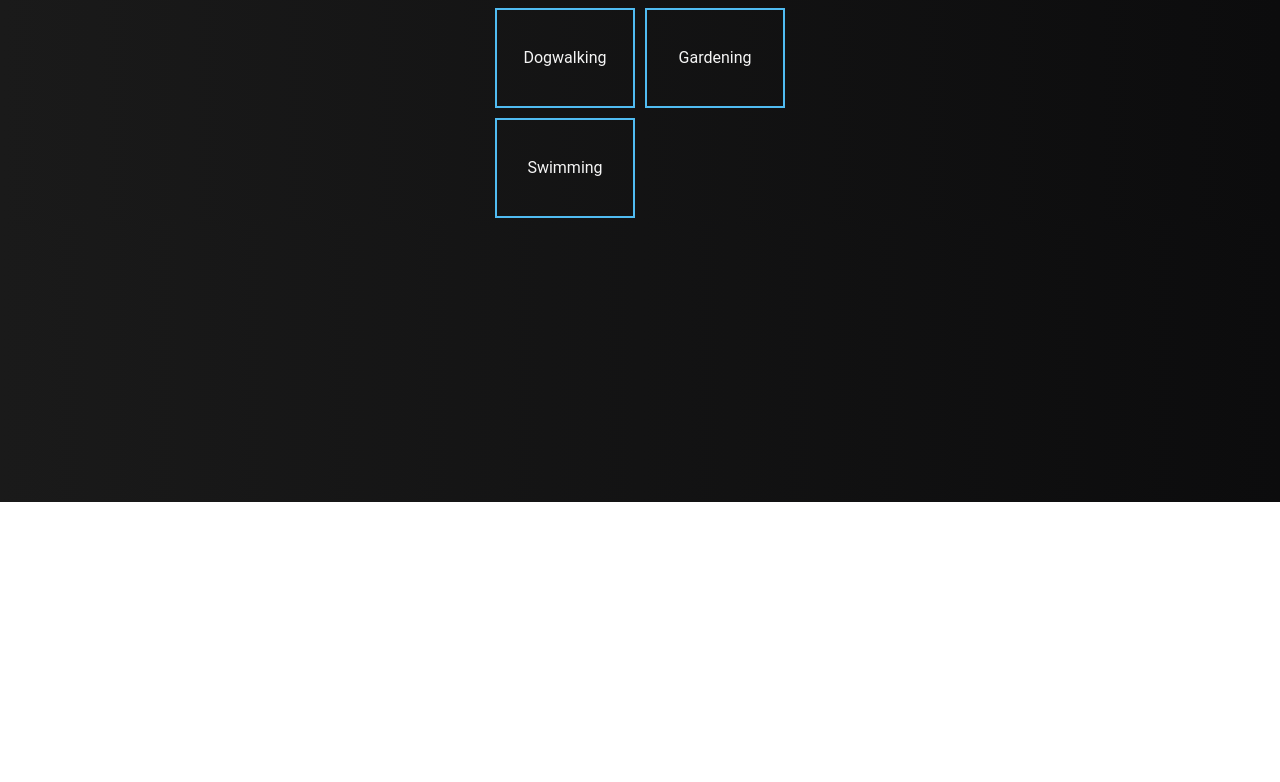
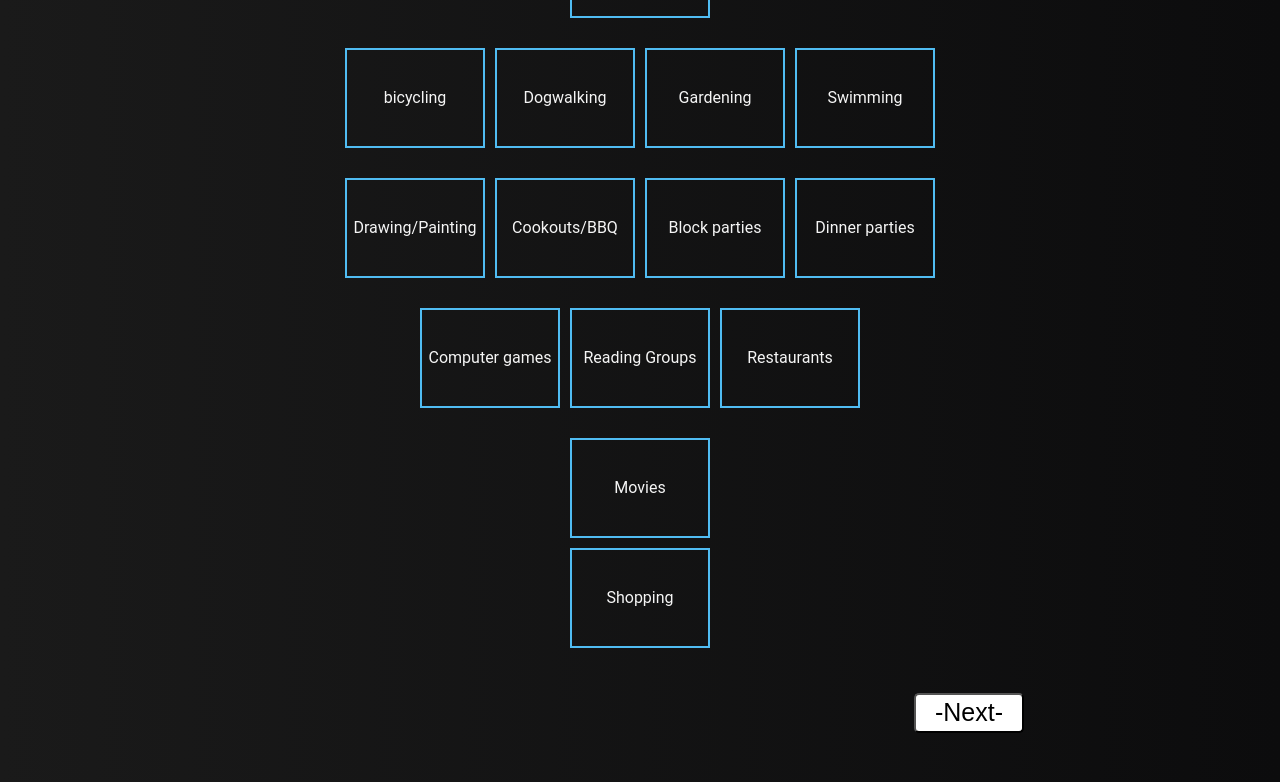
Before and after one commit to King-smasher26/persist-ventures-internship, a React (Create React App) app: page / in a window 1280 px wide. Shown: the part 298-1080 px from the top of the page. Before the commit the page ends 800 px from the top, so only its background shows below. Built offline with nearby package versions, Linux system fonts and the light colour scheme.

Commit message:
more changes in customcheckbox.js

```diff
--- a/src/App.css
+++ b/src/App.css
@@ -3,6 +3,7 @@ body {
   color: #f5f5f5;
   background-image: linear-gradient(-90deg , #0c0c0d, #1a1a1a);
   font-family: 'Roboto';
+  height: 200vh;
 
 }
 
@@ -10,6 +11,9 @@ body {
   max-width: 300px;
   margin: 0 auto;
   -webkit-tap-highlight-color: transparent;
+  display: flex;
+  flex-direction: column;
+  align-items: center;
 
 }
 
@@ -106,15 +110,61 @@ input[type=checkbox]:checked ~ div {
   align-items: center;
   /* display: none; */
 }
-.walking-options{
-  border:2px solid white;
+.walking-options,.running-options,.movies-options,.shopping-options{
+  /* border:2px solid white; */
   width: 60vw;
   display: flex;
+  flex-direction: column;
   justify-content: center ;
   display: none;
-
+  margin-bottom: 20px;
 }
-/* .walking-options{
-
-  display:flex;
+.walking-options-inside,.running-options-inside,.movies-options-inside,.shopping-options-inside{
+  display: flex;
+  justify-content: center;
+}
+.options-text{
+  font-size: 20px;
+  margin-top: 5px;
+  margin-bottom: 5px;
+}
+/* .first-section{
+  display: flex;
+  border: 2px solid white;
+  width: 80vw;
+  justify-content: space-between  ;
 } */
+.second-section,.third-section,.forth-section{
+  display: flex;
+  /* border: 2px solid white; */
+  width: 80vw;
+  justify-content: center  ;
+  margin-top: 20px;
+}
+.first-section,.fifth-section{
+  /* border: 2px solid white; */
+  display: flex;
+  flex-direction: column;
+  margin-top: 20px;
+}
+.btn-space{
+  /* border: 2px solid white; */
+  /* display: flex; */
+  float: right;
+  margin-right: 20vw;
+  margin-top: 5vh;
+}
+.next-page-button{
+  font-size: 25px;
+  width: 110px;
+  color: black;
+  background-color: white;
+  height: 40px;
+  border-radius: 5px;
+  /* border: none; */
+}
+.next-page-button:hover{
+  border: 2px solid rgb(25, 18, 168);
+  background-color: black;
+  color: white;
+}
--- a/src/App.js
+++ b/src/App.js
@@ -4,7 +4,7 @@ import Customcheckbox from './Components.js/Customcheckbox';
 function App() {
   return (
     <div className="App">
-      <h1>yo</h1>
+      <h1>Neighborgood Interest Form</h1>
       <Customcheckbox/>
     </div>
   );
--- a/src/Components.js/Customcheckbox.js
+++ b/src/Components.js/Customcheckbox.js
@@ -1,25 +1,26 @@
 import React from 'react'
 import "../App.css"
 export default function Customcheckbox() {
-  function clicked(e){
-    const newentry=[e.target.name,e.target.checked]
+  function clicked(e) {
+    const newentry = [e.target.name, e.target.checked]
     console.log(newentry)
     // props.clicked(newentry);
     console.log(newentry)
-    if(e.target.checked==true){
-      console.log("now");
-      const mystyle = {
-        backgroundColor: "DodgerBlue",
-      };
-      console.log(
+    if (e.target.name == "walking")
+      e.target.checked ? document.querySelector(".walking-options").style.display = "flex" : document.querySelector(".walking-options").style.display = "none";
+    if (e.target.name == "running")
+      e.target.checked ? document.querySelector(".running-options").style.display = "flex" : document.querySelector(".running-options").style.display = "none";
+    if (e.target.name == "movies")
+      e.target.checked ? document.querySelector(".movies-options").style.display = "flex" : document.querySelector(".movies-options").style.display = "none";
+    if (e.target.name == "shopping")
+      e.target.checked ? document.querySelector(".shopping-options").style.display = "flex" : document.querySelector(".shopping-options").style.display = "none";
+  }
 
-        document.querySelector(".walking-options").style.display="flex"
-        )
-    }
-}
   return (
     <div>
       <section className="app">
+        <div className='first-section'>
+
         <div className='expand-checkbox'>
 
           <i className="fa fa-rocket"></i>
@@ -32,24 +33,27 @@ export default function Customcheckbox() {
             </div>
           </article>
           <div className='walking-options'>
-  <article className="feature3">
-    <input onClick={clicked} type="checkbox" id="feature3" name='walking_slow'/>
+            <div className='options-text'>Choose Walking speed</div>
+            <div className='walking-options-inside'>
+
+            <article className="feature1">
+              <input onClick={clicked} type="checkbox" id="feature3" name='walking_slow' />
               <div>
                 <span>
                   Slow
                 </span>
               </div>
             </article>
-  <article className="feature3">
-    <input onClick={clicked} type="checkbox" id="feature3" name='walking_medium'/>
+            <article className="feature1">
+              <input onClick={clicked} type="checkbox" id="feature3" name='walking_Moderate' />
               <div>
                 <span>
-        Medium
+                  Moderate
                 </span>
               </div>
             </article>
-  <article className="feature3">
-    <input onClick={clicked} type="checkbox" id="feature3" name='walking_fast'/>
+            <article className="feature1">
+              <input onClick={clicked} type="checkbox" id="feature3" name='walking_fast' />
               <div>
                 <span>
                   Fast
@@ -58,6 +62,19 @@ export default function Customcheckbox() {
             </article>
             </div>
           </div>
+        </div>
+        {/* <article className="feature2">
+          <input onClick={clicked} type="checkbox" id="feature2" name='running' />
+          <div>
+          <span>
+          Running
+          </span>
+          </div>
+        </article> */}
+
+<div className='expand-checkbox'>
+
+<i className="fa fa-rocket"></i>
 <article className="feature2">
   <input onClick={clicked} type="checkbox" id="feature2" name='running' />
   <div>
@@ -66,9 +83,43 @@ export default function Customcheckbox() {
     </span>
   </div>
 </article>
+<div className='running-options'>
+  <div className='options-text'>Choose Running speed</div>
+  <div className='running-options-inside'>
+
+  <article className="feature2">
+    <input onClick={clicked} type="checkbox" id="feature3" name='running_slow' />
+    <div>
+      <span>
+        Slow
+      </span>
+    </div>
+  </article>
+  <article className="feature2">
+    <input onClick={clicked} type="checkbox" id="feature2" name='runnning_Moderate' />
+    <div>
+      <span>
+        Moderate
+      </span>
+    </div>
+  </article>
+  <article className="feature2">
+    <input onClick={clicked} type="checkbox" id="feature2" name='running_fast' />
+    <div>
+      <span>
+        Fast
+      </span>
+    </div>
+  </article>
+  </div>
+</div>
+</div>
+
+          </div>
+       <div className='second-section'>
 
         <article className="feature3">
-    <input onClick={clicked} type="checkbox" id="feature3" name='bicycling'/>
+          <input onClick={clicked} type="checkbox" id="feature3" name='bicycling' />
           <div>
             <span>
               bicycling
@@ -84,26 +135,224 @@ export default function Customcheckbox() {
             </span>
           </div>
         </article>
-  <article className="feature4">
-    <input onClick={clicked} type="checkbox" id="feature4" name='dogwalking' />
+        <article className="feature5">
+          <input onClick={clicked} type="checkbox" id="feature5" name='dogwalking' />
           <div>
             <span>
               Gardening
             </span>
           </div>
         </article>
-  <article className="feature4">
-    <input onClick={clicked} type="checkbox" id="feature4" name='dogwalking' />
+        <article className="feature6">
+          <input onClick={clicked} type="checkbox" id="feature6" name='dogwalking' />
           <div>
             <span>
               Swimming
             </span>
           </div>
         </article>
+       </div>
+
+       <div className='third-section'>
+
+        <article className="feature7">
+          <input onClick={clicked} type="checkbox" id="feature7" name='dogwalking' />
+          <div>
+            <span>
+              Drawing/Painting
+            </span>
+          </div>
+        </article>
+        <article className="feature8">
+          <input onClick={clicked} type="checkbox" id="feature8" name='dogwalking' />
+          <div>
+            <span>
+              Cookouts/BBQ
+            </span>
+          </div>
+        </article>
+        <article className="feature9">
+          <input onClick={clicked} type="checkbox" id="feature9" name='dogwalking' />
+          <div>
+            <span>
+              Block parties
+            </span>
+          </div>
+        </article>
+        <article className="feature10">
+          <input onClick={clicked} type="checkbox" id="feature10" name='dogwalking' />
+          <div>
+            <span>
+              Dinner parties
+            </span>
+          </div>
+        </article>
+       </div>
+       <div className='forth-section'>
+
+
+        <article className="feature11">
+          <input onClick={clicked} type="checkbox" id="feature11" name='dogwalking' />
+          <div>
+            <span>
+              Computer games
+            </span>
+          </div>
+        </article>
+        <article className="feature12">
+          <input onClick={clicked} type="checkbox" id="feature12" name='dogwalking' />
+          <div>
+            <span>
+              Reading Groups
+            </span>
+          </div>
+        </article>
+        <article className="feature13">
+          <input onClick={clicked} type="checkbox" id="feature13" name='dogwalking' />
+          <div>
+            <span>
+              Restaurants
+            </span>
+          </div>
+        </article>
+       </div>
+       <div className='fifth-section'>
+
+        {/* <article className="feature14">
+          <input onClick={clicked} type="checkbox" id="feature14" name='dogwalking' />
+          <div>
+            <span>
+            movies
+            </span>
+          </div>
+        </article> */}
+        <div className='expand-checkbox'>
+
+<i className="fa fa-rocket"></i>
+<article className="feature14">
+  <input onClick={clicked} type="checkbox" id="feature14" name='movies' />
+  <div>
+    <span>
+      Movies
+    </span>
+  </div>
+</article>
+<div className='movies-options'>
+  <div className='options-text'>Choose Genres</div>
+  <div className='movies-options-inside'>
+
+  <article className="feature14">
+    <input onClick={clicked} type="checkbox" id="feature14" name='movies_action' />
+    <div>
+      <span>
+        action
+      </span>
+    </div>
+  </article>
+  <article className="feature14">
+    <input onClick={clicked} type="checkbox" id="feature14" name='movies_romance' />
+    <div>
+      <span>
+        romance
+      </span>
+    </div>
+  </article>
+  <article className="feature14">
+    <input onClick={clicked} type="checkbox" id="feature14" name='movies_comedy' />
+    <div>
+      <span>
+        comedy
+      </span>
+    </div>
+  </article>
+  <article className="feature14">
+    <input onClick={clicked} type="checkbox" id="feature14" name='movies_sciencefiction' />
+    <div>
+      <span>
+        science-fiction
+      </span>
+    </div>
+  </article>
+  <article className="feature14">
+    <input onClick={clicked} type="checkbox" id="feature14" name='movies_indie' />
+    <div>
+      <span>
+        indie
+      </span>
+    </div>
+  </article>
+  </div>
+</div>
+</div>
+
+
+
+
+
+
+
+
+
+        {/* <article className="feature15">
+          <input onClick={clicked} type="checkbox" id="feature15" name='dogwalking' />
+          <div>
+            <span>
+              Shopping
+            </span>
+          </div>
+        </article> */}
+
+<div className='expand-checkbox'>
+
+<i className="fa fa-rocket"></i>
+<article className="feature15">
+  <input onClick={clicked} type="checkbox" id="feature15" name='shopping' />
+  <div>
+    <span>
+      Shopping
+    </span>
+  </div>
+</article>
+<div className='shopping-options'>
+  <div className='options-text'>Choose :</div>
+  <div className='shopping-options-inside'>
+
+  <article className="feature15">
+    <input onClick={clicked} type="checkbox" id="feature15" name='shopping_groceries' />
+    <div>
+      <span>
+      groceries
+      </span>
+    </div>
+  </article>
+  <article className="feature15">
+    <input onClick={clicked} type="checkbox" id="feature15" name='shopping_clothing' />
+    <div>
+      <span>
+        clothing
+      </span>
+    </div>
+  </article>
+  <article className="feature15">
+    <input onClick={clicked} type="checkbox" id="feature15" name='shopping_books' />
+    <div>
+      <span>
+        books
+      </span>
+    </div>
+  </article>
+  </div>
+</div>
+</div>
+
+       </div>
 
 
       </section>
+      <div className='btn-space'>
 
+<button className='next-page-button'>-Next-</button>
+      </div>
     </div>
   )
 }
```
Also changed, not shown: 11 other files (tests, documents, lock files or other folders). Lines whose indentation alone changed are shown as unchanged.
